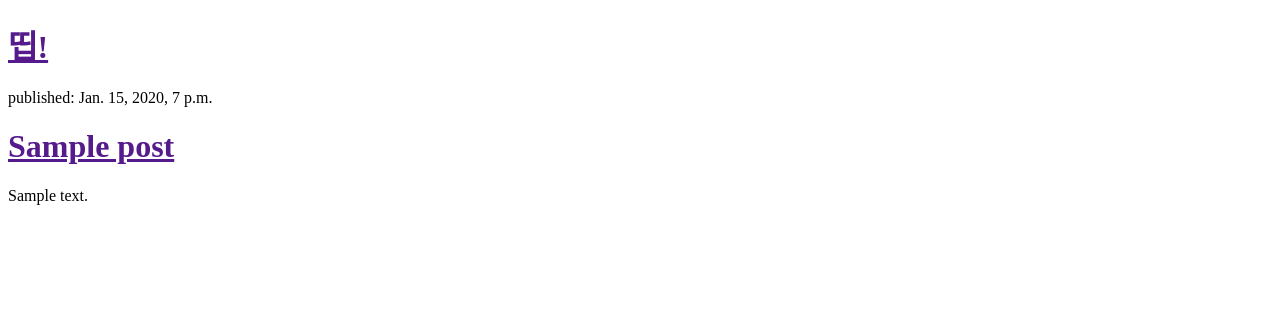
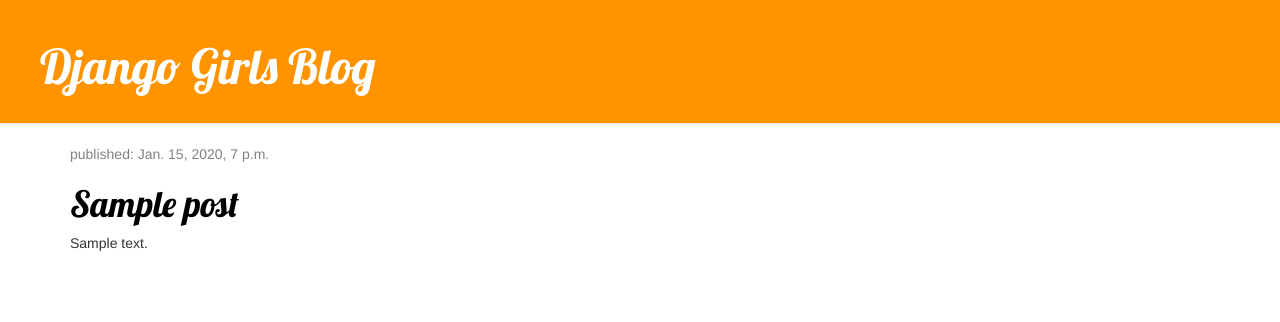
Before and after one commit to KyungjeCho/my-first-blog, a Django app: template mysite/blog/templates/blog/post_list.html in a window 1280 px wide. Shown: the top 322 px of the page. Run offline with Django 3.2, Linux system fonts and the light colour scheme; the template is opened without the code that fills it: values that come from a table or form of the project are taken from there, others are empty; tables that the repository leaves empty hold one stand-in row (values such as "Sample post"); some libraries are stand-ins or nearby versions.

Commit message:
Added view and template for detailed blog post as well as CSS for the site.

```diff
--- /dev/null
+++ b/mysite/blog/static/css/blog.css
@@ -0,0 +1,46 @@
+.page-header {
+    background-color: #ff9400;
+    margin-top: 0;
+    padding: 20px 20px 20px 40px;
+}
+
+.page-header h1, .page-header h1 a, .page-header h1 a:visited, .page-header h1 a:active {
+    color: #ffffff;
+    font-size: 36pt;
+    text-decoration: none;
+}
+
+.content {
+    margin-left: 40px;
+}
+
+h1, h2, h3, h4 {
+    font-family: 'Lobster', cursive;
+}
+
+.date {
+    color: #828282;
+}
+
+.save {
+    float: right;
+}
+
+.post-form textarea, .post-form input {
+    width: 100%;
+}
+
+.top-menu, .top-menu:hover, .top-menu:visited {
+    color: #ffffff;
+    float: right;
+    font-size: 26pt;
+    margin-right: 20px;
+}
+
+.post {
+    margin-bottom: 70px;
+}
+
+.post h1 a, .post h1 a:visited {
+    color: #000000;
+}
--- /dev/null
+++ b/mysite/blog/templates/blog/base.html
@@ -0,0 +1,24 @@
+{% load static %}
+<html>
+    <head>
+        <title>Django Girls blog</title>
+
+        <link rel="stylesheet" href="//maxcdn.bootstrapcdn.com/bootstrap/3.2.0/css/bootstrap.min.css">
+        <link rel="stylesheet" href="//maxcdn.bootstrapcdn.com/bootstrap/3.2.0/css/bootstrap-theme.min.css">
+        <link rel="stylesheet" href="{% static 'css/blog.css' %}">
+        <link href="//fonts.googleapis.com/css?family=Lobster&subset=latin,latin-ext" rel="stylesheet" type="text/css">
+
+    </head>
+    <body>
+        <div class="page-header">
+            <h1><a href="/">Django Girls Blog</a></h1>
+        </div>
+
+        <div class="content container">
+            <div class="col-md-8">
+                {% block content %}
+                {% endblock %}
+            </div>
+        </div>
+    </body>
+</html>
--- a/mysite/blog/templates/blog/post_list.html
+++ b/mysite/blog/templates/blog/post_list.html
@@ -1,21 +1,13 @@
-<!DOCTYPE html>
-<html lang="en">
-<head>
-    <meta charset="UTF-8">
-    <title>DDIP</title>
-</head>
-<body>
-    <div>
-        <h1><a href="">띱!</a></h1>
-    </div>
+{% extends 'blog/base.html' %}
 
+{% block content %}
     {% for post in posts %}
-        <div>
-            <p>published: {{ post.published_date }}</p>
-            <h1><a href="">{{ post.title }}</a></h1>
+        <div class="post">
+            <div class="date">
+                <p>published: {{ post.published_date }}</p>
+            </div>
+            <h1><a href="{% url 'post_detail' pk=post.pk %}">{{ post.title }}</a></h1>
             <p>{{ post.text|linebreaksbr }}</p>
         </div>
     {% endfor %}
-
-</body>
-</html>
+{% endblock %}
--- a/mysite/blog/urls.py
+++ b/mysite/blog/urls.py
@@ -3,4 +3,5 @@ from . import views
 
 urlpatterns = [
     url(r'^$', views.post_list, name='post_list'),
+    url(r'^post/(?P<pk>\d+)/$', views.post_detail, name='post_detail'),
 ]
--- a/mysite/blog/views.py
+++ b/mysite/blog/views.py
@@ -1,6 +1,7 @@
 from django.shortcuts import render
 from django.utils import timezone
 from .models import Post
+from django.shortcuts import get_object_or_404
 
 # Create your views here.
 
@@ -8,3 +9,8 @@ from .models import Post
 def post_list(request):
     posts = Post.objects.filter(published_date__lte=timezone.now()).order_by('published_date')
     return render(request, 'blog/post_list.html', {'posts': posts})
+
+
+def post_detail(request, pk):
+    post = get_object_or_404(Post, pk=pk)
+    return render(request, 'blog/post_detail.html', {'post': post})
```
Also changed, not shown: mysite/blog/templates/blog/post_detail.html (added, +13 -0 lines).
